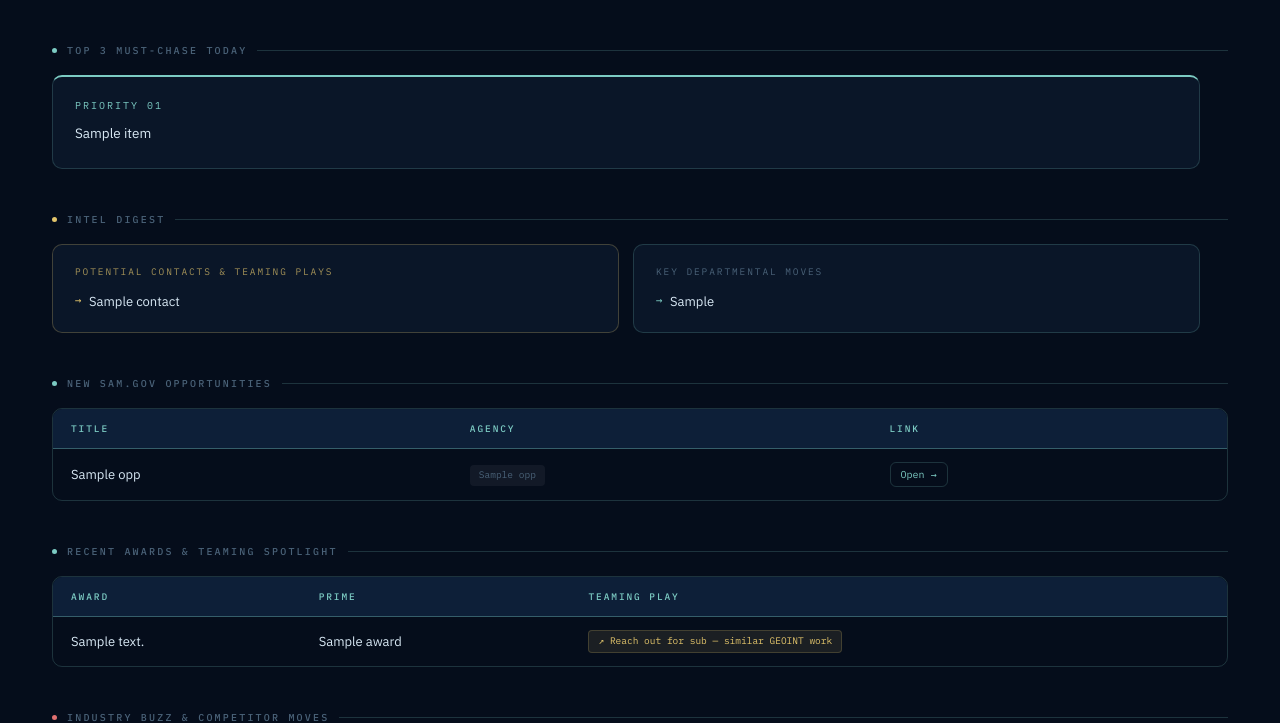
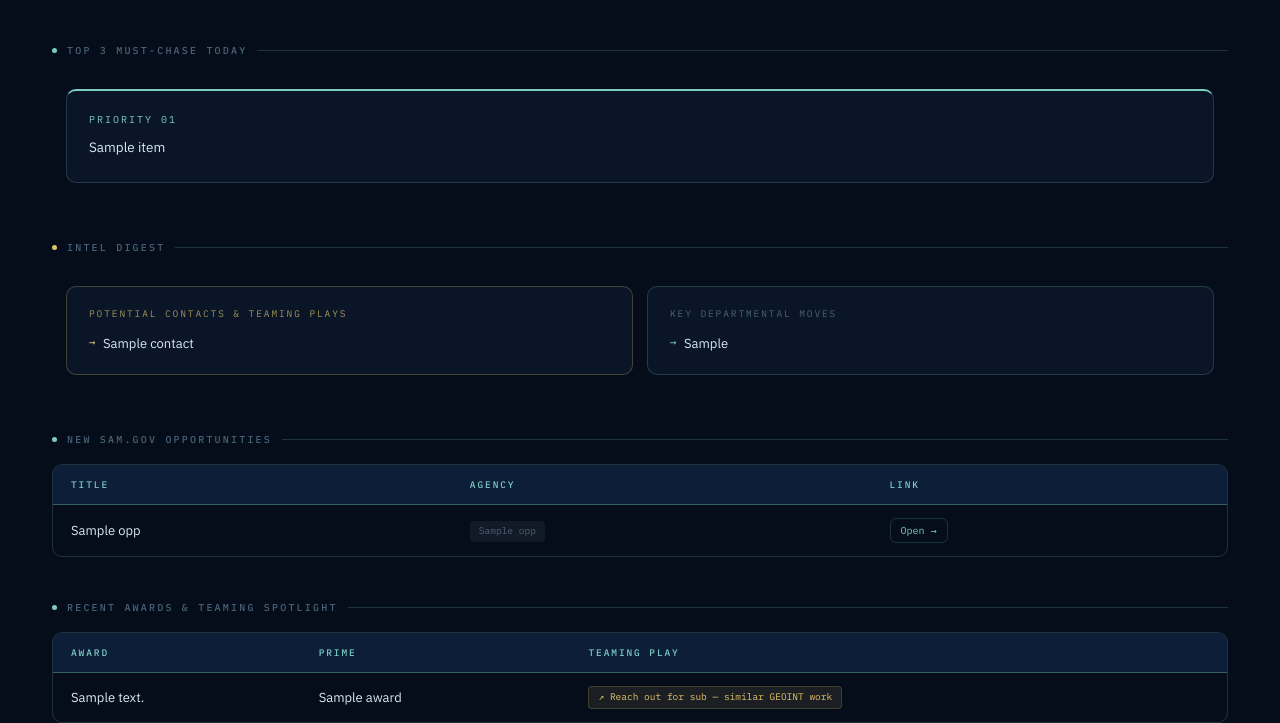
Before and after one commit to rebelrichie/edf-oracle-daily-intel, a Python web app: template templates/report.html in a window 1280 px wide. Shown: the part 118-841 px from the top of the page. Run offline with Jinja, Linux system fonts and the light colour scheme; the template is opened without the code that fills it: most values are stand-ins (such as "Sample title", 1, 10 or a date in 2020).

Commit message:
Refactor CSS for top3 and two-col classes
Removed unnecessary margin from top3 and two-col classes.

```diff
--- a/templates/report.html
+++ b/templates/report.html
@@ -110,7 +110,7 @@
   .dot-red { background: var(--red); }
 
   /* TOP 3 */
-  .top3 { display: table; width: 100%; border-spacing: 14px; border-collapse: separate; margin: -14px; }
+  .top3 { display: table; width: 100%; border-spacing: 14px; border-collapse: separate; }
 
   .t3c {
     background: var(--surface);
@@ -136,7 +136,7 @@
   .t3c p { font-size: 13.5px; line-height: 1.65; font-weight: 400; color: #d8e8f4; }
 
   /* TWO-COL GRID */
-  .two-col { display: table; width: 100%; border-spacing: 14px; border-collapse: separate; margin: -14px; }
+  .two-col { display: table; width: 100%; border-spacing: 14px; border-collapse: separate; }
 
   .info-card {
     background: var(--surface);
```
